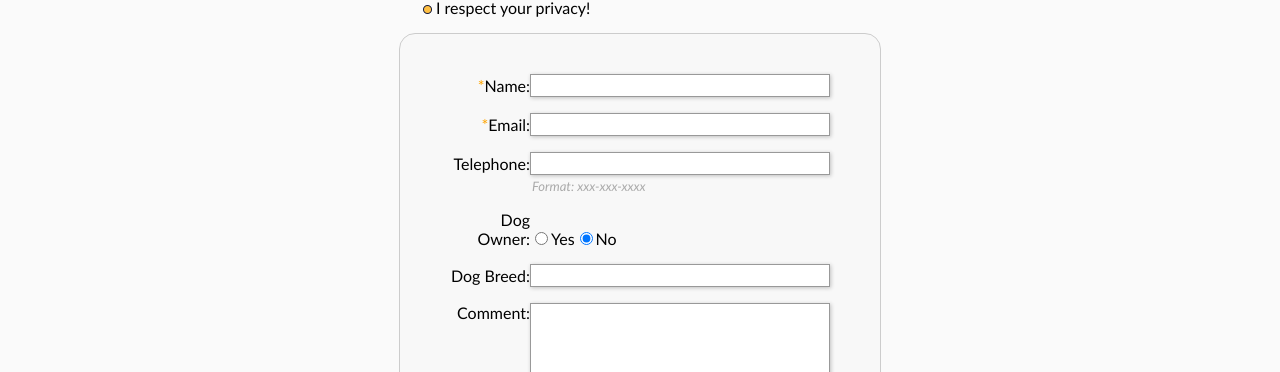
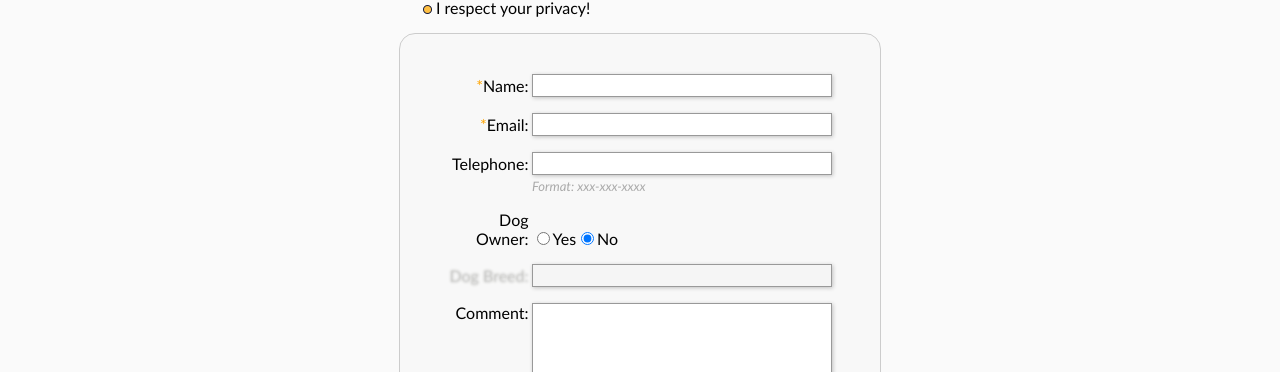
Before and after one commit to zivisraeli/mia-react, a React (Create React App) app: page /fans in a window 1280 px wide. Shown: the part 270-642 px from the top of the page. Built offline with nearby package versions, Linux system fonts and the light colour scheme.

Commit message:
Fan page events

```diff
--- a/src/FansHeader.js
+++ b/src/FansHeader.js
@@ -13,7 +13,7 @@ class FansHeader extends React.Component {
       <React.Fragment>
         <h1>Join My Fan Club!</h1>
         <section id="form-header">
-          <ul class="customed-ul">
+          <ul className="customed-ul">
             <li>By joining my mailing list, you will get occasional e-mails.</li>
             <li>You'll receive exciting news about special events, my whereabouts, new images, and <i>all the news that's fit to print.</i></li>
             <li>You will not revieve more then one e-mail a week.</li>
--- a/src/FansSection.js
+++ b/src/FansSection.js
@@ -5,45 +5,60 @@ class FansSection extends React.Component {
     super(props);
 
     this.state = {
-
+      dogBreedEnabled: false,
     }
   }
+
+  dogOwnerEventHandler = () => {
+      this.setState({dogBreedEnabled: !this.state.dogBreedEnabled});
+  }
+
+  // =============================================================================
+  // - The default cheched value in react is, well defaultChecked...
+  // - The 'for' attribute should be named 'htmlFor' in Reac.
+  // - Since dogOwnerEventHandler is a callback function and the 'this' element is referenced,
+  //   it must be declared as an arrow-function rather then regular/expression-function
+  //   (in which case, binding would be necessary).
+  // =============================================================================
   render() {
+  	let dogBreedClass = this.state.dogBreedEnabled ? 'dog-breed-enabled' : 'dog-breed-disabled';
+  	let disabled = this.state.dogBreedEnabled ? '' : 'disabled';
+
     return (
-	    <section class="middle-section">
-	      <form action="" method="post">
+	    <section className="middle-section">
+	      <form action="" method="get">
 	        <div>
-	          <label for="name-input"><span class="required">*</span>Name:</label>
+	          <label htmlFor="name-input"><span className="required">*</span>Name:</label>
 	          <input type="text" id="name-input" required />
 	        </div>
 	        <div>
-	          <label for="email-input"><span class="required">*</span>Email:</label>
+	          <label htmlFor="email-input"><span className="required">*</span>Email:</label>
 	          <input type="email" id="email-input" required />
 	        </div>
 	        <div>
-	          <label for="tel-input">Telephone:</label>
+	          <label htmlFor="tel-input">Telephone:</label>
 	          <input type="tel" pattern="[0-9]{3}-[0-9]{3}-[0-9]{4}" id="tel-input" />
 	        </div>
 	        <div id="phone-comment">
 	          <span>Format: xxx-xxx-xxxx</span>
 	        </div>
 	        <div>
-	          <label for="radio-btns-div">Dog Owner:</label>
+	          <label htmlFor="radio-btns-div">Dog Owner:</label>
 	          <div id="radio-btns-div">
-	            <input type="radio" name="dog-owner" value="Yes" />Yes
-	            <input type="radio" name="dog-owner" value="No" checked />No
+	            <input type="radio" name="dog-owner" value="Yes" onClick={this.dogOwnerEventHandler} />Yes
+	            <input type="radio" name="dog-owner" value="No" onClick={this.dogOwnerEventHandler} defaultChecked />No
 	          </div>
 	        </div>
 	        <div>
-	          <label id="dog-breed-label">Dog Breed:</label>
-	          <input type="text" id="dog-breed-input" required />
+	          <label id="dog-breed-label" className={dogBreedClass}>Dog Breed:</label>
+	          <input type="text" id="dog-breed-input" disabled={disabled} required />
 	        </div>
 	        <div>
-	          <label for="tel-input">Comment:</label>
-	          <textarea type="text" class="textareaField" id="textareaInput"></textarea>
+	          <label htmlFor="tel-input">Comment:</label>
+	          <textarea type="text"></textarea>
 	        </div>
-	        <div class="button">
-	          <button class="btn btn-primary" type="submit"><i class="fa fa-paw"></i>&nbsp;&nbsp;Submit</button>
+	        <div className="button">
+	          <button className="btn btn-primary" type="submit"><i className="fa fa-paw"></i>&nbsp;&nbsp;Submit</button>
 	        </div>
 	      </form>
 	    </section>
--- a/src/GridItem.js
+++ b/src/GridItem.js
@@ -16,7 +16,7 @@ class GridItem extends React.Component {
   }
 
   // =============================================================================
-  // the method would:
+  // The method would:
   //   - toggle the isLiked value.
   //   - increment/decrement the likeCount.
   //   - set the states. during rendering the state values r used to determine
--- a/src/style.css
+++ b/src/style.css
@@ -603,6 +603,7 @@ form label {
   display: inline-block;
   width: 80px;
   text-align: right;
+  margin-right: 3px;
 }
 
 form #phone-comment {
@@ -617,7 +618,17 @@ form #phone-comment span {
   color: #aaaaaa;
 }
 
-/* ouline: none; removes the blue outline */
+form .dog-breed-disabled {
+  color: transparent;
+  text-shadow: #adadaa 0px 0px 3px;
+}
+
+form .dog-breed-enabled {
+  color: black;
+  text-shadow: none;
+}
+
+/* outline: none; removes the blue outline */
 input[type=text],
 input[type=email],
 input[type=tel],
```
